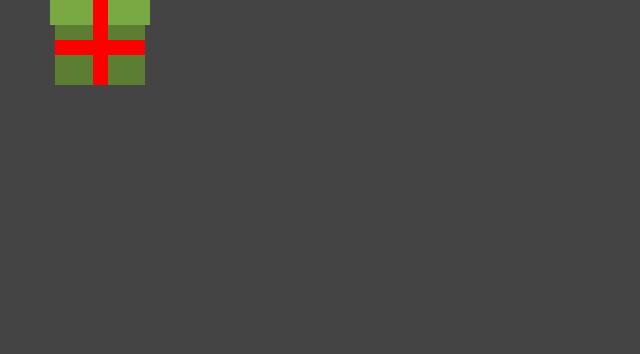
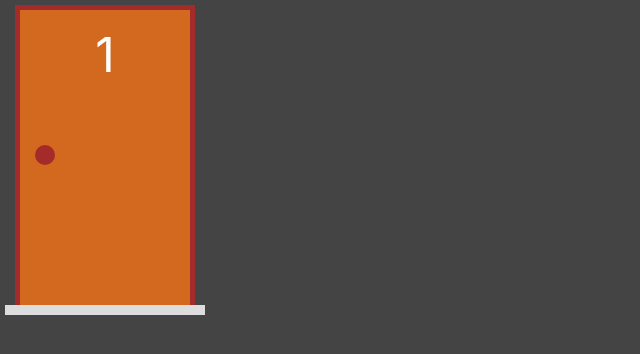
Before and after one commit to marcelodias90/openDoors, a Next.js app: page / in a window 1280 px wide. Shown: the top 354 px of the page, without its empty margins (0-640 px from the left). Built offline with nearby package versions, Linux system fonts and the light colour scheme.

Commit message:
adicionando porta, typscrypt na aplicação

```diff
--- /dev/null
+++ b/components/Porta.tsx
@@ -0,0 +1,23 @@
+import styles from "../styles/Porta.module.css"
+import PortaModel from "../model/porta"
+
+interface PortaProps{
+    porta: PortaModel
+}
+
+export default function Porta(props: PortaProps) {
+    const { porta } = props
+    const selecionada = porta.selecionada ? styles.selecionada : ''
+
+    return (
+        <div className={styles.area}>
+            <div className={`${styles.estrutura} ${selecionada}`}>
+                <div className={styles.porta}>
+                    <div className={styles.numero}>{porta.numero}</div>
+                    <div className={styles.macaneta}></div>
+                </div>
+            </div>
+            <div className={styles.chao}></div>
+        </div>
+    )
+}
--- /dev/null
+++ b/model/porta.ts
@@ -0,0 +1,44 @@
+export default class PortaModel {
+    #numero: number
+    #temPresente: boolean
+    #selecionada: boolean
+    #aberta: boolean
+
+    constructor(numero: number, temPresente = false, selecionada = false, aberta= false){
+        this.#numero = numero
+        this.#temPresente = temPresente
+        this.#selecionada = selecionada
+        this.#aberta = aberta
+    }
+
+    get numero(){
+        return this.#numero
+    }
+
+    get temPresente(){
+        return this.#temPresente
+    }
+
+    get selecionada(){
+        return this.#selecionada
+    }
+
+    get aberta(){
+        return this.#aberta
+    }
+
+    desselecionar(){
+        const selecionada = false
+        return new PortaModel(this.numero, this.temPresente, selecionada, this.aberta)
+    }
+
+    alternarSelecao(){
+        const selecionada = !this.selecionada
+        return new PortaModel(this.numero, this.temPresente, selecionada, this.aberta)
+    }
+
+    abrir(){
+        const aberta = true
+        return new PortaModel(this.numero, this.temPresente, this.selecionada, aberta)
+    }
+}
--- a/package.json
+++ b/package.json
@@ -12,5 +12,10 @@
     "next": "13.1.1",
     "react": "18.2.0",
     "react-dom": "18.2.0"
+  },
+  "devDependencies": {
+    "@types/node": "18.11.18",
+    "@types/react": "18.0.26",
+    "typescript": "4.9.4"
   }
 }
--- a/pages/index.jsx
+++ b/pages/index.jsx
@@ -1,9 +1,13 @@
-import Presente from "../components/Presente";
+import { useState } from "react";
+import Porta from "../components/Porta";
+import PortaModel from "../model/porta";
+
 
 export default function Home() {
+  const [p1, setP1] = useState(new PortaModel(1))
   return (
-    <di>
-        <Presente/>
-    </di>
+    <div style={{display: "flex"}}>
+        <Porta porta={p1}/>
+    </div>
   )
 }
--- /dev/null
+++ b/styles/Porta.module.css
@@ -0,0 +1,62 @@
+.area{
+    position: relative;
+    display: flex;
+    flex-direction: column;
+    width: var(--area-porta-largura);
+    height: var(--area-porta-altura);
+    align-items: center;
+    margin: 5px;
+}
+
+.estrutura{
+    display: flex;
+    flex-grow: 1;
+    border-left: 5px solid brown;
+    border-top: 5px solid brown;
+    border-right: 5px solid brown;
+    width: 90%;
+}
+
+.porta{
+    display: flex;
+    flex-direction: column;
+    align-items:  center;
+    flex-grow: 1;
+    background-color:  chocolate;
+    padding: 15px;
+
+}
+
+.numero{
+    font-size: 3rem;
+}
+
+.chao{
+    height: 10px;
+    width: 100%;
+    background-color: #ddd;
+}
+
+.macaneta{
+    position: absolute;
+    align-self: flex-start;
+    top:calc(0.45 * var(--area-porta-altura));
+    height: 20px;
+    width: 20px;
+    border-radius: 10px;
+    background-color: brown;
+}
+
+.selecionada{
+    border-left: 5px solid yellow;
+    border-top: 5px solid yellow;
+    border-right: 5px solid yellow;
+}
+
+.selecionada .numero{
+    color: yellow
+}
+
+.selecionada .macaneta{
+    background-color: yellow;
+}
--- a/styles/globals.css
+++ b/styles/globals.css
@@ -4,8 +4,8 @@
   margin: 0;
   font-family: -apple-system, BlinkMacSystemFont, Segoe UI, Roboto, Oxygen,
     Ubuntu, Cantarell, Fira Sans, Droid Sans, Helvetica Neue, sans-serif;
-    background-color: #444;
-    color: #fff;
+  background-color: #444;
+  color: #fff;
 }
 
 a {
@@ -21,8 +21,14 @@
   html {
     color-scheme: dark;
   }
+
   body {
     color: white;
     background: black;
   }
 }
+
+:root {
+  --area-porta-altura: 310px;
+  --area-porta-largura: 200px;
+}
```
Also changed, not shown: tsconfig.json (added, +30 -0 lines), 1 other file (tests, documents, lock files or other folders).
